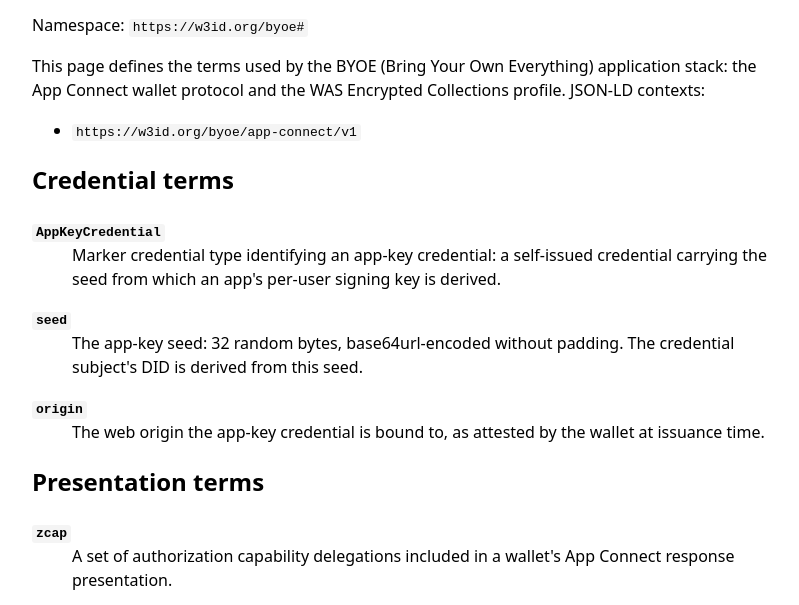
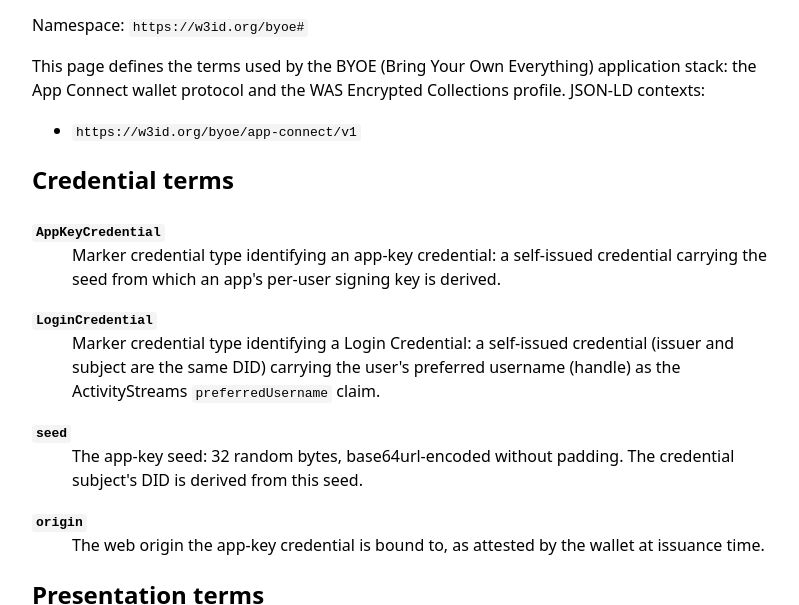
Before and after one commit to interop-alliance/byoe-context, a website built with Vite: page index.html in a window 1280 px wide. Shown: the part 170-775 px from the top of the page, without its empty margins (240-1039 px from the left). Built offline with nearby package versions, Linux system fonts and the light colour scheme.

Commit message:
Add term for LoginCredential.
Signed-off-by: Dmitri Zagidulin <dzagidulin@gmail.com>

```diff
--- a/index.html
+++ b/index.html
@@ -50,6 +50,11 @@
     <dd>Marker credential type identifying an app-key credential: a
       self-issued credential carrying the seed from which an app's
       per-user signing key is derived.</dd>
+    <dt id="LoginCredential"><code>LoginCredential</code></dt>
+    <dd>Marker credential type identifying a Login Credential: a
+      self-issued credential (issuer and subject are the same DID) carrying
+      the user's preferred username (handle) as the ActivityStreams
+      <code>preferredUsername</code> claim.</dd>
     <dt id="seed"><code>seed</code></dt>
     <dd>The app-key seed: 32 random bytes, base64url-encoded without
       padding. The credential subject's DID is derived from this seed.</dd>
--- a/src/context.ts
+++ b/src/context.ts
@@ -4,8 +4,11 @@ export const CONTEXT_V1 = {
     id: '@id',
     type: '@type',
     AppKeyCredential: 'https://w3id.org/byoe#AppKeyCredential',
+    LoginCredential: 'https://w3id.org/byoe#LoginCredential',
     seed: 'https://w3id.org/byoe#seed',
     origin: 'https://w3id.org/byoe#origin',
+    preferredUsername:
+      'https://www.w3.org/ns/activitystreams#preferredUsername',
     name: 'https://schema.org/name',
     description: 'https://schema.org/description',
     zcap: {
```
Also changed, not shown: CHANGELOG.md, README.md, 1 other file.
